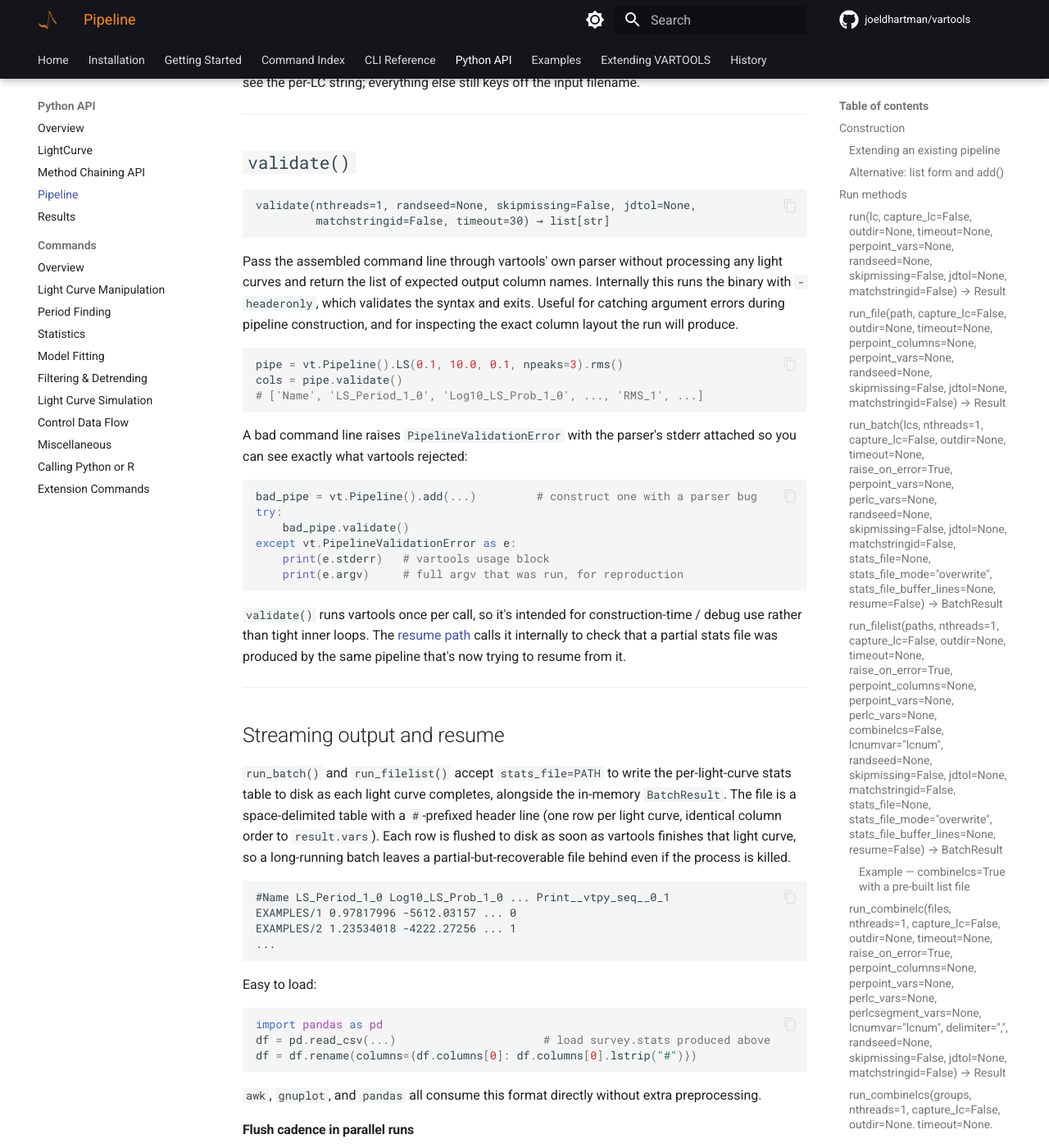
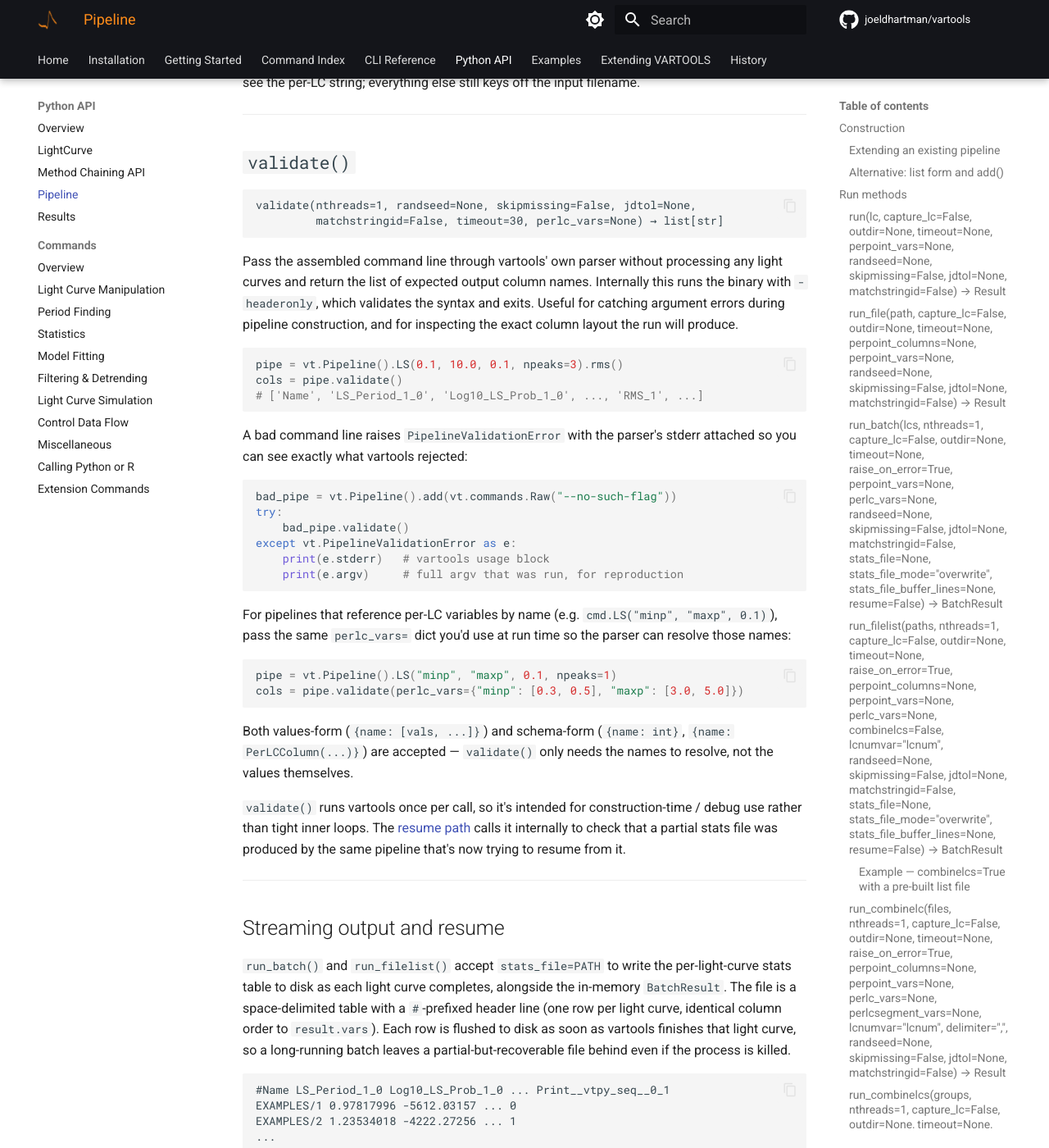
Before and after one commit to joeldhartman/vartools-site, an MkDocs documentation site: the page built from docs/python/pipeline.md, in a window 1280 px wide and 1400 px high, scrolled down 12513 px. Shown: the whole window at 82% size. Built offline with MkDocs 1.6.1 and Material for MkDocs 9.7.7, drawn with Linux system fonts in a browser that asks for light colours; comment, search, counter and statistics services are not loaded; the version menu is left out.

Commit message:
python docs: validate(perlc_vars=) + cmd.LS bound validation
Two small flow-through doc updates for the recent pyvartools changes:

* pipeline.md `validate()` section now documents the new
  `perlc_vars=` keyword and shows a runnable example of validating
  a var-ref pipeline (cmd.LS("minp", "maxp", 0.1)).  Fixes the
  example using the never-existent `vt.Pipeline().add(...)` form,
  swapping in vt.commands.Raw("--no-such-flag") which actually
  triggers PipelineValidationError.

* commands/period-finding.md LS section now mentions the
  construction-time bounds check for numeric minp/maxp (>0,
  minp<maxp) and notes that variable / expression / per-LC forms
  defer validation to run time.

All doc blocks pass `python python/tests/run_doc_blocks.py`.

````diff
--- a/docs/python/pipeline.md
+++ b/docs/python/pipeline.md
@@ -381,7 +381,7 @@ keys off the input filename.
 
 ```text
 validate(nthreads=1, randseed=None, skipmissing=False, jdtol=None,
-         matchstringid=False, timeout=30) → list[str]
+         matchstringid=False, timeout=30, perlc_vars=None) → list[str]
 ```
 
 Pass the assembled command line through vartools' own parser without
@@ -401,13 +401,26 @@ A bad command line raises `PipelineValidationError` with the parser's
 stderr attached so you can see exactly what vartools rejected:
 
 ```python
-bad_pipe = vt.Pipeline().add(...)         # construct one with a parser bug
+bad_pipe = vt.Pipeline().add(vt.commands.Raw("--no-such-flag"))
 try:
     bad_pipe.validate()
 except vt.PipelineValidationError as e:
     print(e.stderr)   # vartools usage block
     print(e.argv)     # full argv that was run, for reproduction
 ```
+
+For pipelines that reference per-LC variables by name (e.g.
+`cmd.LS("minp", "maxp", 0.1)`), pass the same `perlc_vars=` dict you'd use
+at run time so the parser can resolve those names:
+
+```python
+pipe = vt.Pipeline().LS("minp", "maxp", 0.1, npeaks=1)
+cols = pipe.validate(perlc_vars={"minp": [0.3, 0.5], "maxp": [3.0, 5.0]})
+```
+
+Both values-form (`{name: [vals, ...]}`) and schema-form (`{name: int}`,
+`{name: PerLCColumn(...)}`) are accepted — `validate()` only needs the
+names to resolve, not the values themselves.
 
 `validate()` runs vartools once per call, so it's intended for
 construction-time / debug use rather than tight inner loops.  The
````
Also changed, not shown: docs/python/commands/period-finding.md (+1 -1 lines).
